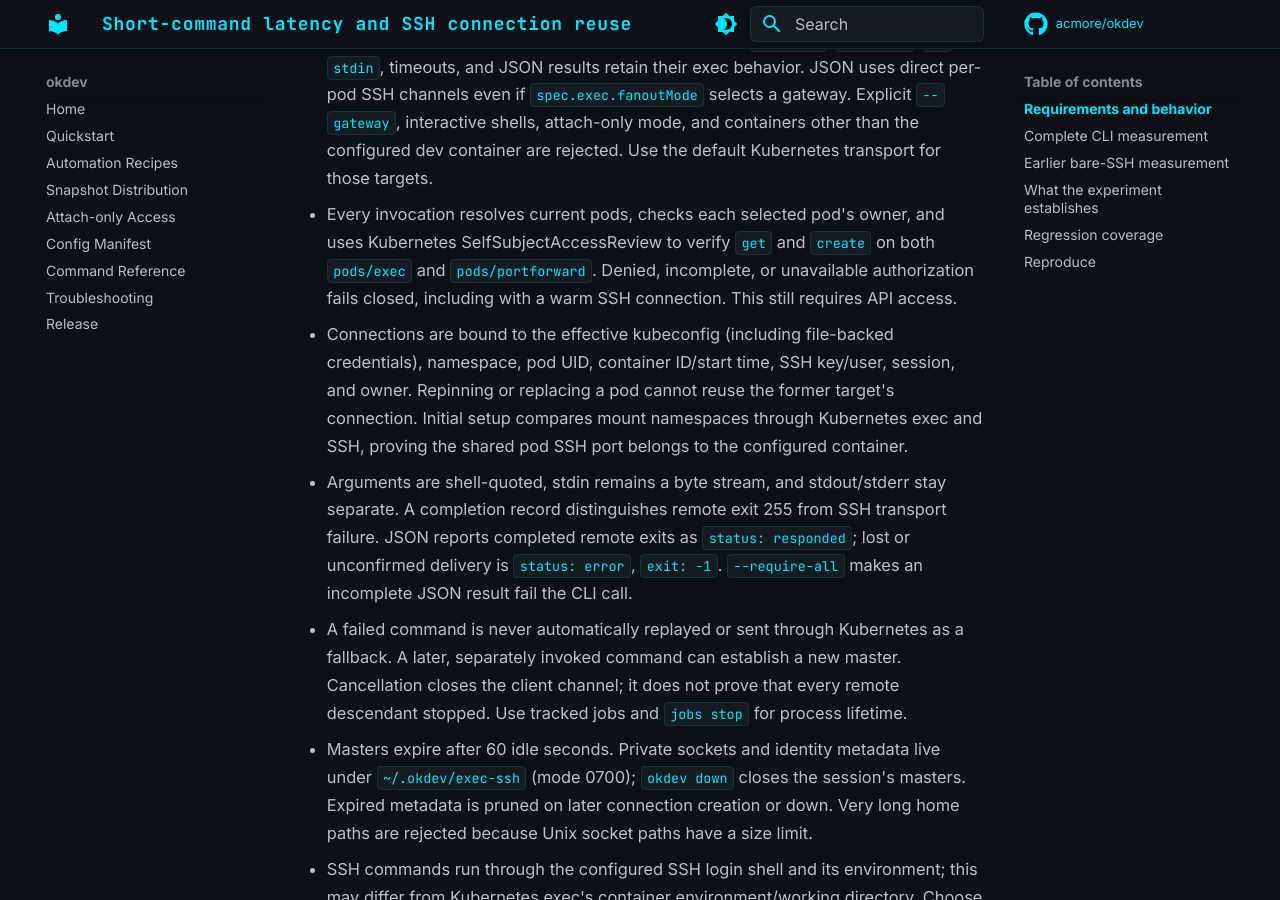
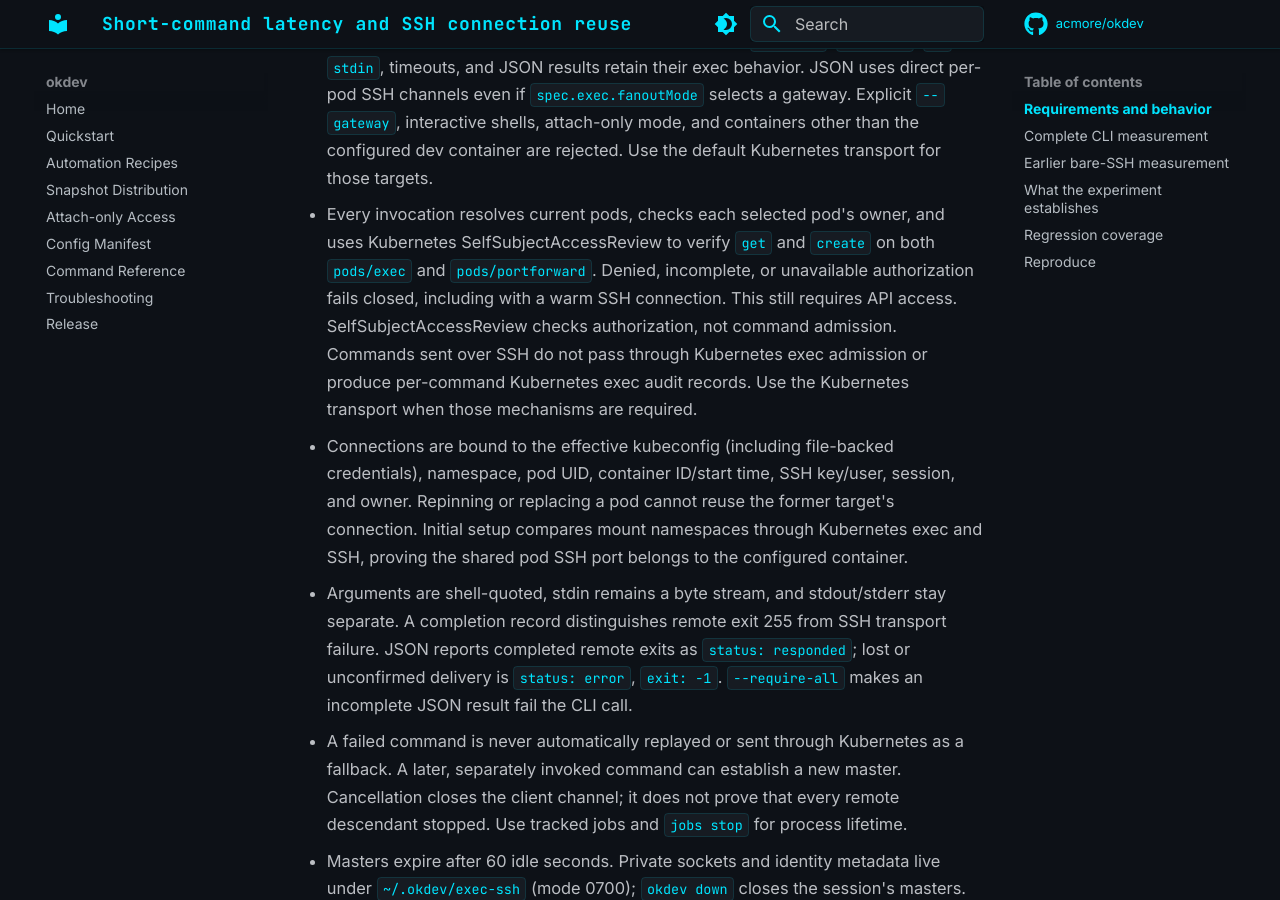
Before and after one commit to acmore/okdev, an MkDocs documentation site: the page built from docs/exec-performance.md, in a window 1280 px wide and 900 px high, scrolled down 645 px. Built offline with MkDocs 1.6.1 and Material for MkDocs 9.7.7, drawn with Linux system fonts in a browser that asks for light colours; comment, search, counter and statistics services are not loaded.

Commit message:
docs: clarify SSH exec admission and audit semantics
Signed-off-by: acmore <hezj07@gmail.com>

```diff
--- a/docs/exec-performance.md
+++ b/docs/exec-performance.md
@@ -28,6 +28,10 @@ printf 'input' | okdev exec --transport=ssh --stdin -- cat
   uses Kubernetes SelfSubjectAccessReview to verify `get` and `create` on both `pods/exec`
   and `pods/portforward`. Denied, incomplete, or unavailable authorization fails
   closed, including with a warm SSH connection. This still requires API access.
+  SelfSubjectAccessReview checks authorization, not command admission. Commands
+  sent over SSH do not pass through Kubernetes exec admission or produce
+  per-command Kubernetes exec audit records. Use the Kubernetes transport when
+  those mechanisms are required.
 - Connections are bound to the effective kubeconfig (including file-backed
   credentials), namespace, pod UID, container ID/start time, SSH key/user, session,
   and owner. Repinning or replacing a pod cannot reuse the former target's
```
Also changed, not shown: skills/okdev/references/workflows.md (+3 -1 lines).
